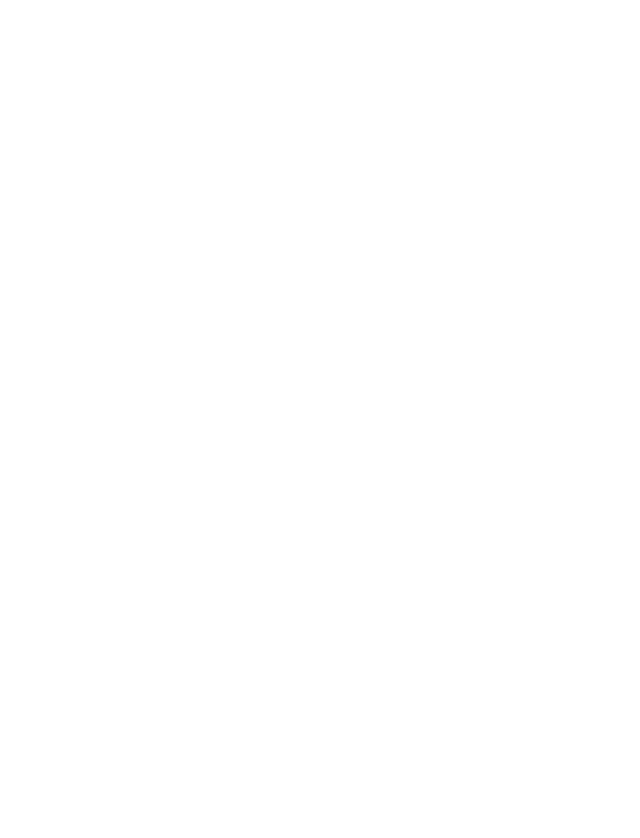
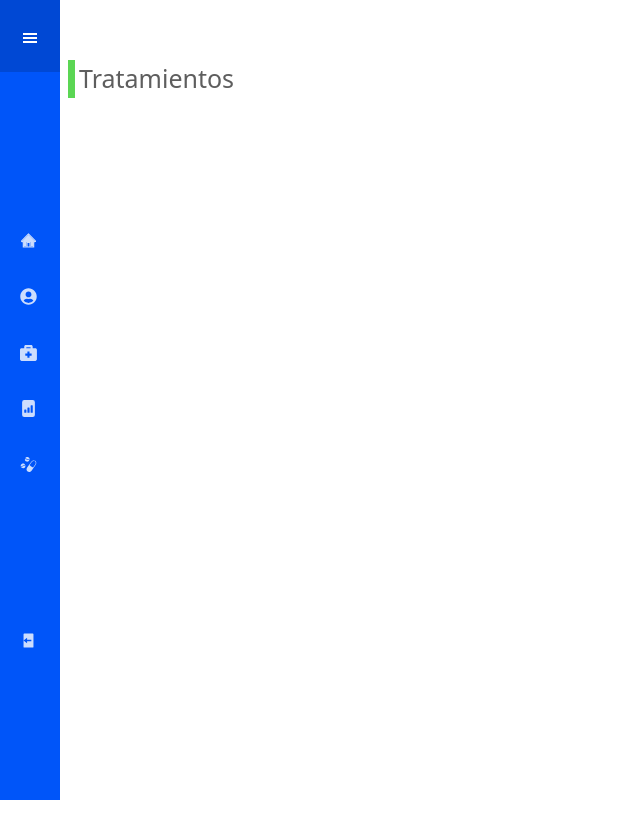
Before and after one commit to diazjohan98/MedTrack, a React (Vite) app: page /tratamiento in a window 1280 px wide. Before the commit this address had no page. Shown: the top 838 px of the page, without its empty margins (0-640 px from the left). Before the commit the page ends 800 px from the top, so only its background shows below. Built offline with nearby package versions, Linux system fonts and the light colour scheme.

Commit message:
Creacion del modulo con su respectiva maquetacion de tratamiento

```diff
--- a/src/components/sidebar/Sidebar.jsx
+++ b/src/components/sidebar/Sidebar.jsx
@@ -2,7 +2,7 @@ import { useState } from "react"
 import logoMedtrackSidebar from '../../assets/img/LogoTextoblanco.png'
 import './css/sidebarStyle.css'
 import { AiOutlineClose, AiTwotoneHome } from 'react-icons/ai';
-import { GiHamburgerMenu } from 'react-icons/gi';
+import { GiHamburgerMenu, GiMedicines } from 'react-icons/gi';
 import { BsFileBarGraphFill } from 'react-icons/bs';
 import { BiSolidLogOut } from 'react-icons/bi';
 import { FaUserCircle, FaBriefcaseMedical } from 'react-icons/fa';
@@ -33,6 +33,11 @@ export const Sidebar = () => {
     }
     const handleSubmitDashboard = () => {
         navigate('/dashboard')
+
+    }
+
+    const handleSubmitTratamiento = () => {
+        navigate('/tratamiento')
 
     }
 
@@ -68,6 +73,10 @@ export const Sidebar = () => {
                         <BsFileBarGraphFill />
                         <span className="material-symbols-outlined mx-2"  onClick={handleSubmitGrafico}>Graficos</span>
                     </button>
+                    <button type="button" className="sidebar-button"  onClick={handleSubmitTratamiento}>
+                        <GiMedicines />
+                        <span className="material-symbols-outlined mx-2"  onClick={handleSubmitTratamiento}>Tratamientos</span>
+                    </button>
                     <div className="btnCloseSidebar">
                         <button type="button" className="sidebar-button" onClick={handleSubmitClose}>
                             <BiSolidLogOut />
--- /dev/null
+++ b/src/modules/MedTrack/tratamiento/Tratamiento.jsx
@@ -0,0 +1,17 @@
+import { Sidebar } from "../../../components/sidebar/Sidebar"
+import vectorPNG from "../../../assets/img/Vector.png";
+
+export const Tratamiento = () => {
+    return (
+            <div>
+                <Sidebar />
+                <div className="containerMedicamentos mx-5">
+                    <div className="titleContainer mx-3">
+                        <img src={vectorPNG} alt="" className="mx-1" />
+                        <p className="titleMedicamentos">Tratamientos</p>
+                    </div>
+                </div>
+
+            </div>
+            )
+}
--- a/src/routes/MedTrackRoutes.jsx
+++ b/src/routes/MedTrackRoutes.jsx
@@ -11,6 +11,7 @@ import { Dashboard } from '../modules/MedTrack/dashboard/Dashboard'
 import { Emergency } from '../modules/MedTrack/emergencia/Emergency'
 import "./css/Routes.css"
 import { Historia } from '../modules/MedTrack/historia/Historia'
+import { Tratamiento } from '../modules/MedTrack/tratamiento/Tratamiento'
 
 export const MedTrackRoutes = () => {
   return (
@@ -28,6 +29,7 @@ export const MedTrackRoutes = () => {
             <Route path='sidebar' element={<Sidebar /> } />
             <Route path='emergency' element={<Emergency /> } />
             <Route path='historia' element={<Historia /> } />
+            <Route path='tratamiento' element={<Tratamiento /> } />
 
             <Route path='/' element={<Navigate to="/appLaunche" />} />
 
```
